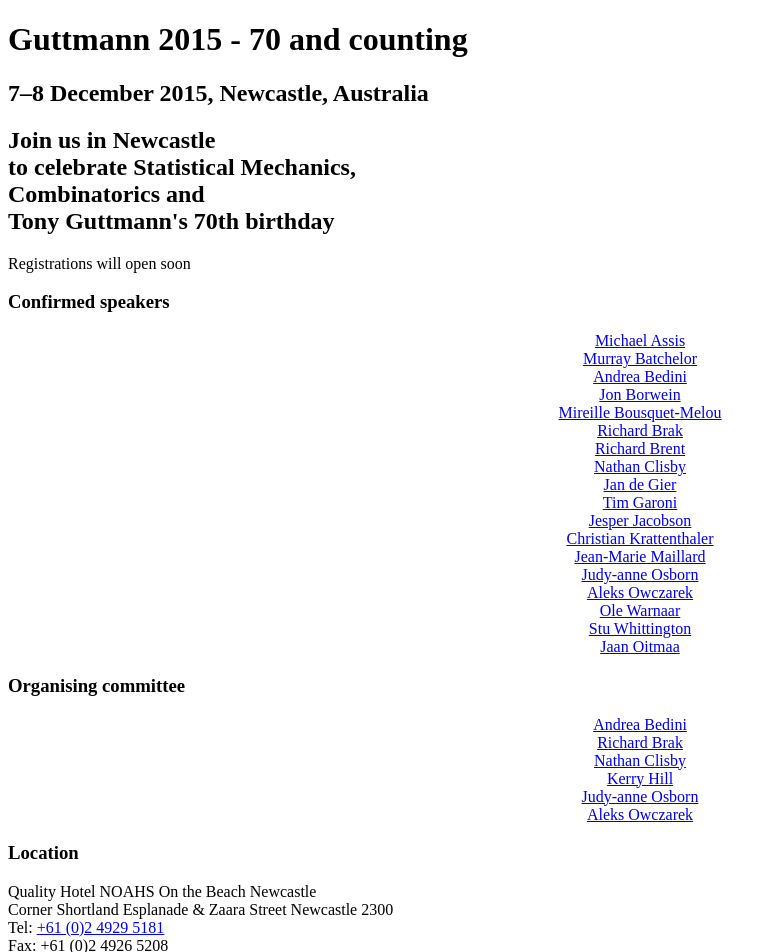
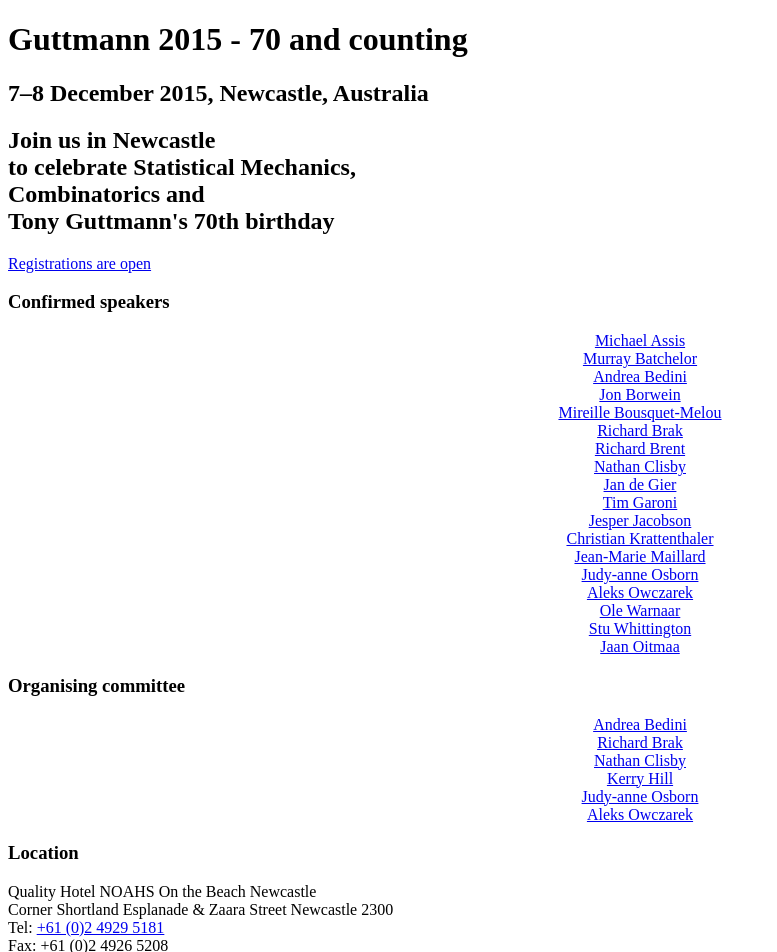
Before and after one commit to andreabedini/guttmann2015, a Jekyll site: the page built from index.html, in a window 1280 px wide. Shown: the top 952 px of the page, without its empty margins (0-777 px from the left). Built offline with Jekyll 4.4.1, drawn with Linux system fonts in a browser that asks for light colours; nearby versions of some CDN libraries.

Commit message:
Add link for registration

```diff
--- a/index.html
+++ b/index.html
@@ -4,7 +4,9 @@ layout: default
 
 <header class="major container 75%">
     <h2>Join us in Newcastle <br> to celebrate Statistical Mechanics,<br>Combinatorics and <br> Tony Guttmann's 70th birthday</h2>
-	<p>Registrations will open soon</p>
+    <p>
+    <a href="https://www.eventbrite.com/e/guttmann-2015-registration-16291431109">Registrations are open</a>
+    </p>
 </header>
 
 <div class="box container">
```
Lines whose indentation alone changed are shown as unchanged.
